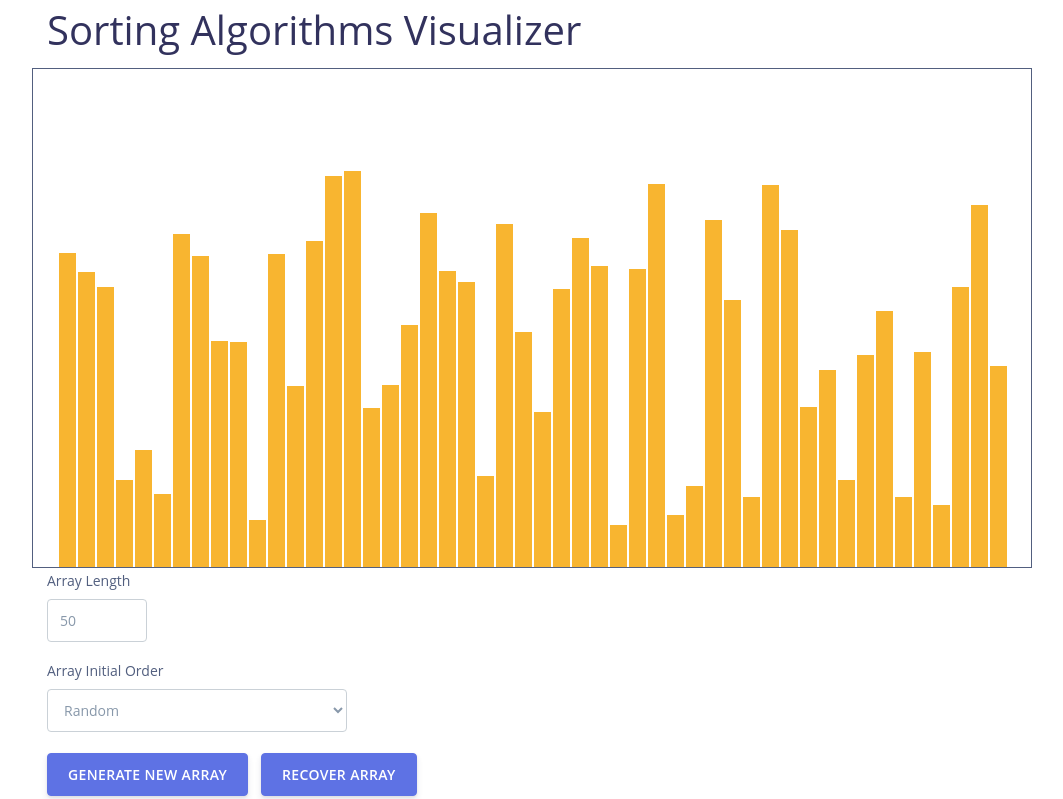
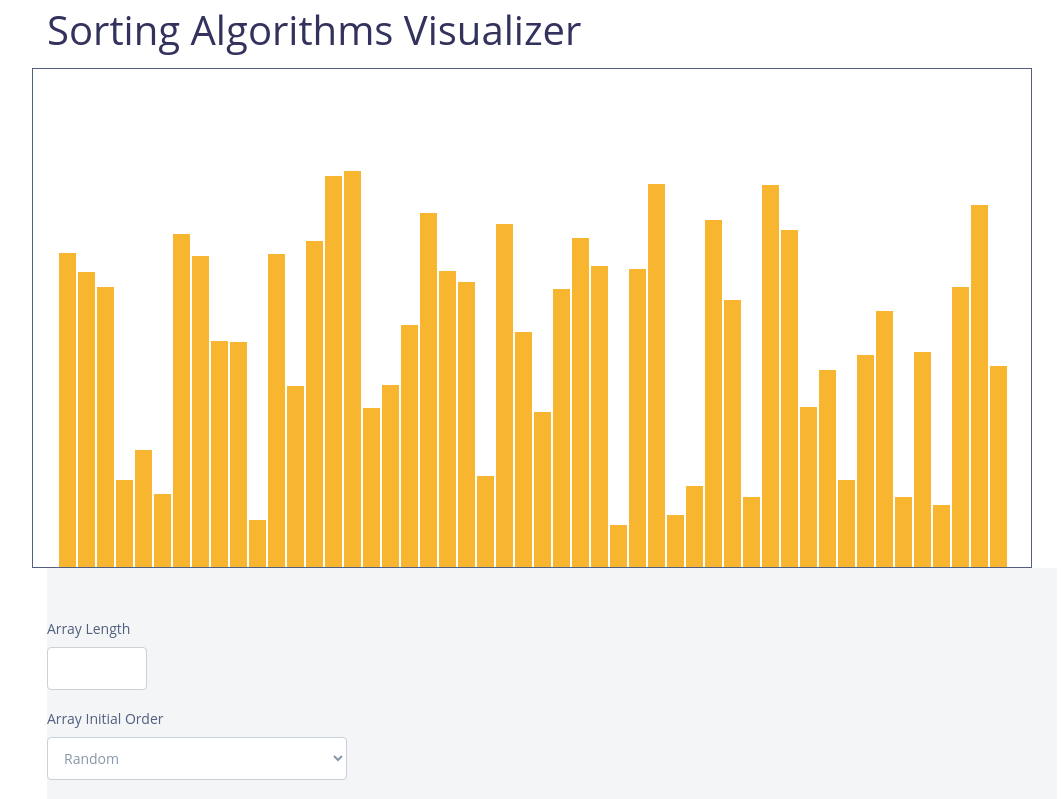
Before and after one commit to MohamedMahmoudHassan/Sorting-Algorithms-Visualizer, a React (Create React App) app: page / in a window 1280 px wide. Shown: the top 799 px of the page, without its empty margins (88-1151 px from the left). Built offline with nearby package versions, Linux system fonts and the light colour scheme.

Commit message:
Add ControlBar comp to join control arrat/sort

```diff
--- a/src/App.js
+++ b/src/App.js
@@ -1,8 +1,7 @@
 import React, { Component } from "react";
 import "./App.css";
 import ArrayVisualizer from "./components/arrayVisualizer";
-import ArrayControlBar from "./components/arrayControlBar";
-import SortControlBar from "./components/sortControlBar";
+import ControlBar from "./components/controlBar";
 import generateElements from "./Util/generateElements";
 import sortWithSteps from "./Util/sortWithSteps";
 
@@ -114,14 +113,12 @@ class App extends Component {
           sortAlgorithm={sortAlgorithm}
           elements={array.sortSteps[array.currentStepId]}
         />
-        <ArrayControlBar
+        <ControlBar
           generateNewArray={this.generateNewArray}
           arrayLength={array.length}
           changeArrayLength={this.changeArrayProp}
           recoverArray={this.recoverArray}
           changeArrayInitialOrder={this.changeArrayProp}
-        />
-        <SortControlBar
           handleSortStart={this.handleSortStart}
           sortInterval={sortInterval}
           changeSortInterval={this.changeSortProp}
--- /dev/null
+++ b/src/components/controlBar.jsx
@@ -0,0 +1,35 @@
+import React from "react";
+import ArrayControlBar from "./arrayControlBar";
+import SortControlBar from "./sortControlBar";
+
+const ControlBar = ({
+  generateNewArray,
+  length,
+  changeArrayLength,
+  recoverArray,
+  changeArrayInitialOrder,
+  handleSortStart,
+  sortInterval,
+  changeSortInterval,
+  changeSortAlgorithm
+}) => {
+  return (
+    <div class="py-5 bg-secondary">
+      <ArrayControlBar
+        generateNewArray={generateNewArray}
+        length={length}
+        changeArrayLength={changeArrayLength}
+        recoverArray={recoverArray}
+        changeArrayInitialOrder={changeArrayInitialOrder}
+      />
+      <SortControlBar
+        handleSortStart={handleSortStart}
+        sortInterval={sortInterval}
+        changeSortInterval={changeSortInterval}
+        changeSortAlgorithm={changeSortAlgorithm}
+      />
+    </div>
+  );
+};
+
+export default ControlBar;
```
